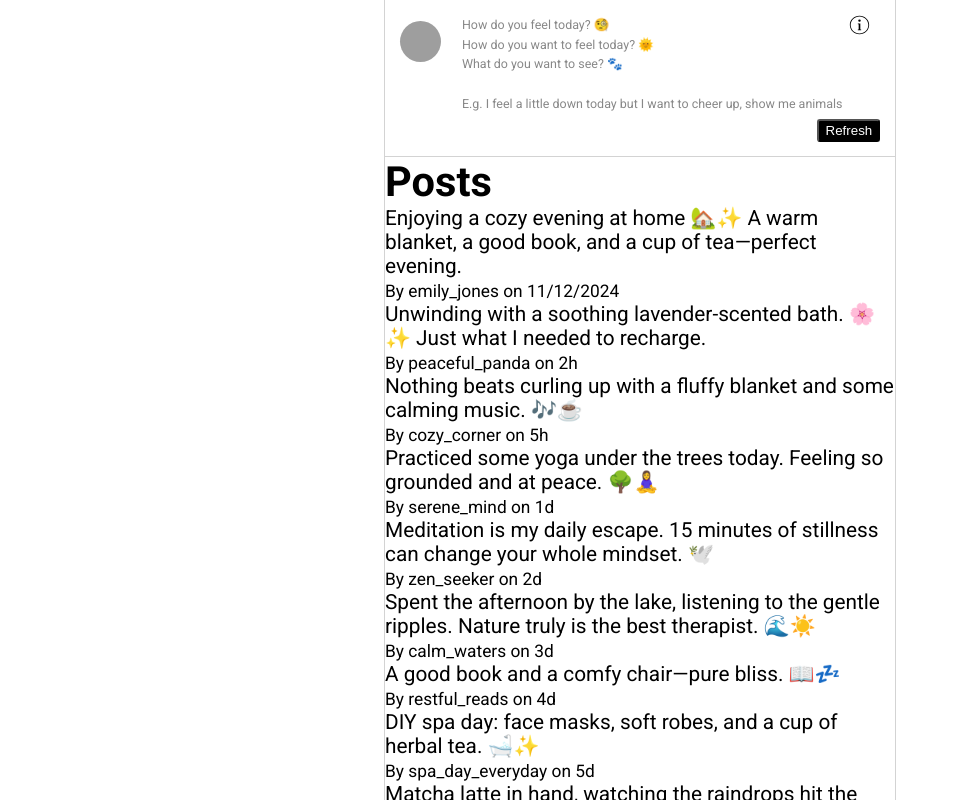
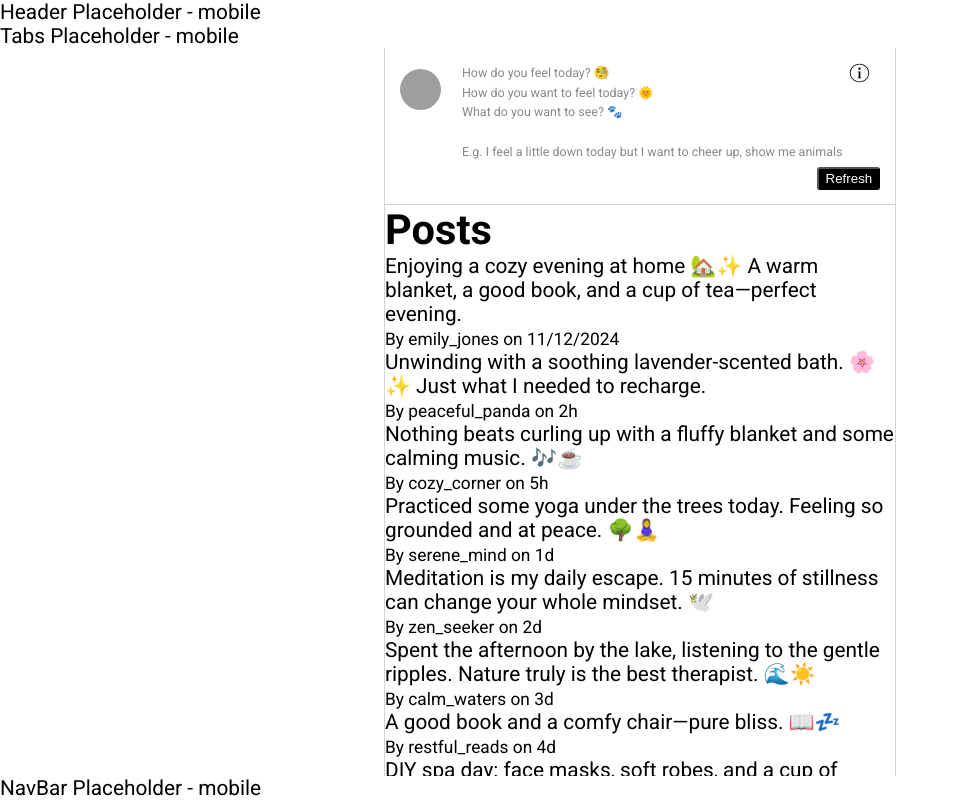
Before and after one commit to adamdebrouwere/Meta_24hours-Hackathon, a React (Vite) app: page / in a window 1280 px wide. Shown: the top 800 px of the page, without its empty margins (0-958 px from the left). Built offline with nearby package versions, Linux system fonts and the light colour scheme.

Commit message:
added placeholders for header and navbar mobile

```diff
--- a/src/App.jsx
+++ b/src/App.jsx
@@ -3,6 +3,8 @@ import { useState, useEffect } from 'react';
 import postData from '/src/data/postData.json';
 import { sortPosts } from '/src/utils/sortPosts';
 import InputForm from './components/InputForm/InputForm';
+import NavBar from './components/NavBar/NavBar';
+import Header from './components/Header/Header'
 
 function App() {
   const [posts, setPosts] = useState(postData);
@@ -15,6 +17,8 @@ function App() {
 
   return (
     <>
+      <Header />
+      <NavBar />
       <main className="main">
         <section className="input-form__section">
           <InputForm setTooltipVisible={setTooltipVisible} />
--- a/src/App.scss
+++ b/src/App.scss
@@ -1,6 +1,10 @@
 @use './style/partials/global' as *;
 @use './style/partials/mixins' as *;
 @use './style/partials/variables' as *;
+
+#root {
+  position: relative;
+}
 
 .main {
   @include tablet {
--- a/src/components/Header/Header.jsx
+++ b/src/components/Header/Header.jsx
@@ -1,7 +1,12 @@
 import './Header.scss';
 
 function Header() {
-  return <div>Header</div>;
+  return (
+    <>
+      <header>Header Placeholder - mobile</header>
+      <div>Tabs Placeholder - mobile</div>
+    </>
+  );
 }
 
 export default Header;
--- a/src/components/Header/Header.scss
+++ b/src/components/Header/Header.scss
@@ -0,0 +1,6 @@
+header {
+    position: sticky;
+    top: 0;
+    width: 100%;
+    background-color: white;
+}
--- /dev/null
+++ b/src/components/NavBar/NavBar.jsx
@@ -0,0 +1,7 @@
+import './NavBar.scss';
+
+function NavBar() {
+  return <nav>NavBar Placeholder - mobile</nav>;
+}
+
+export default NavBar;
--- /dev/null
+++ b/src/components/NavBar/NavBar.scss
@@ -0,0 +1,6 @@
+nav {
+    position: fixed;
+    bottom: 0;
+    background-color: white;
+    width: 100%;
+}
```
Also changed, not shown: src/components/Footer/Footer.jsx (deleted, +0 -7 lines), src/components/Footer/Footer.scss (deleted).
